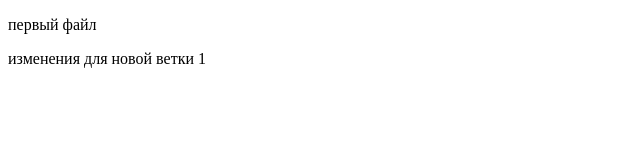
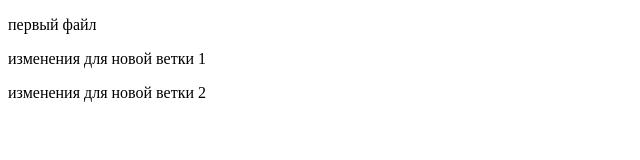
Before and after one commit to sergk1993/Git, a plain HTML site: page index.html in a window 1280 px wide. Shown: the whole page, without its empty margins (0-640 px from the left). Drawn offline with Linux system fonts and the light colour scheme.

Commit message:
изменения для новой ветки исправления 2

```diff
--- a/index.html
+++ b/index.html
@@ -9,5 +9,6 @@
 <body>
   <p>первый файл</p>
   <p>изменения для новой ветки 1</p>
+  <p>изменения для новой ветки 2</p>
 </body>
 </html>
```
